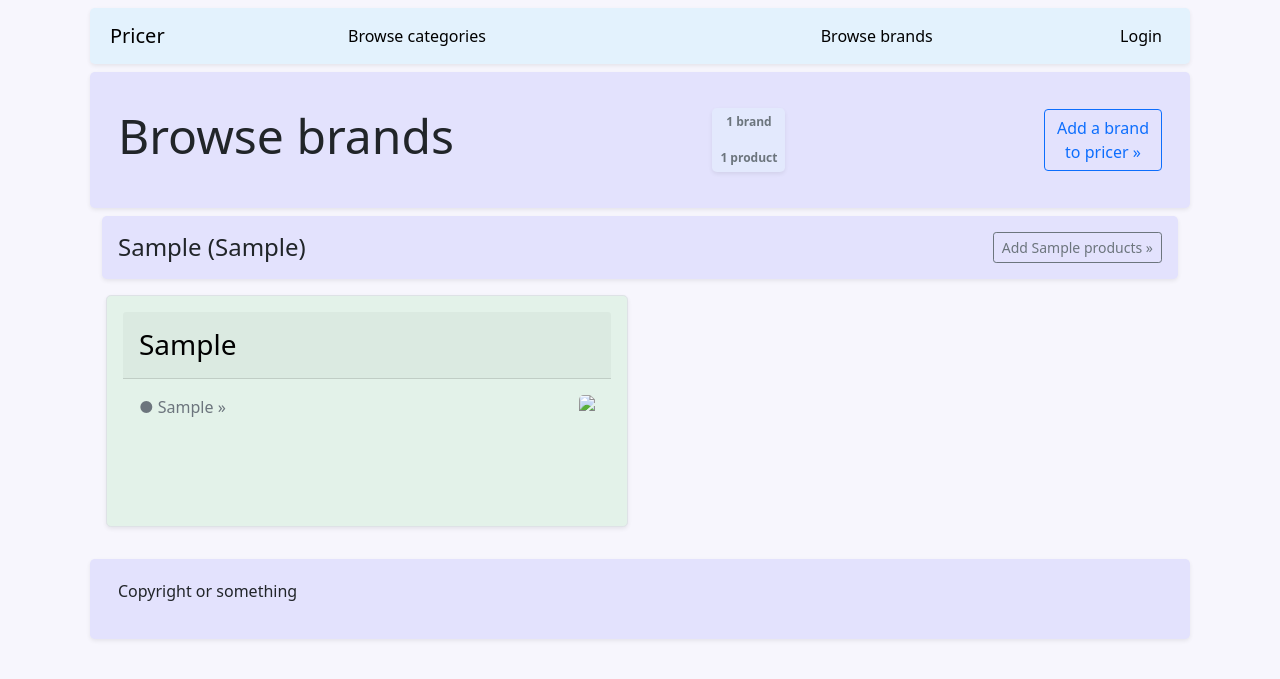
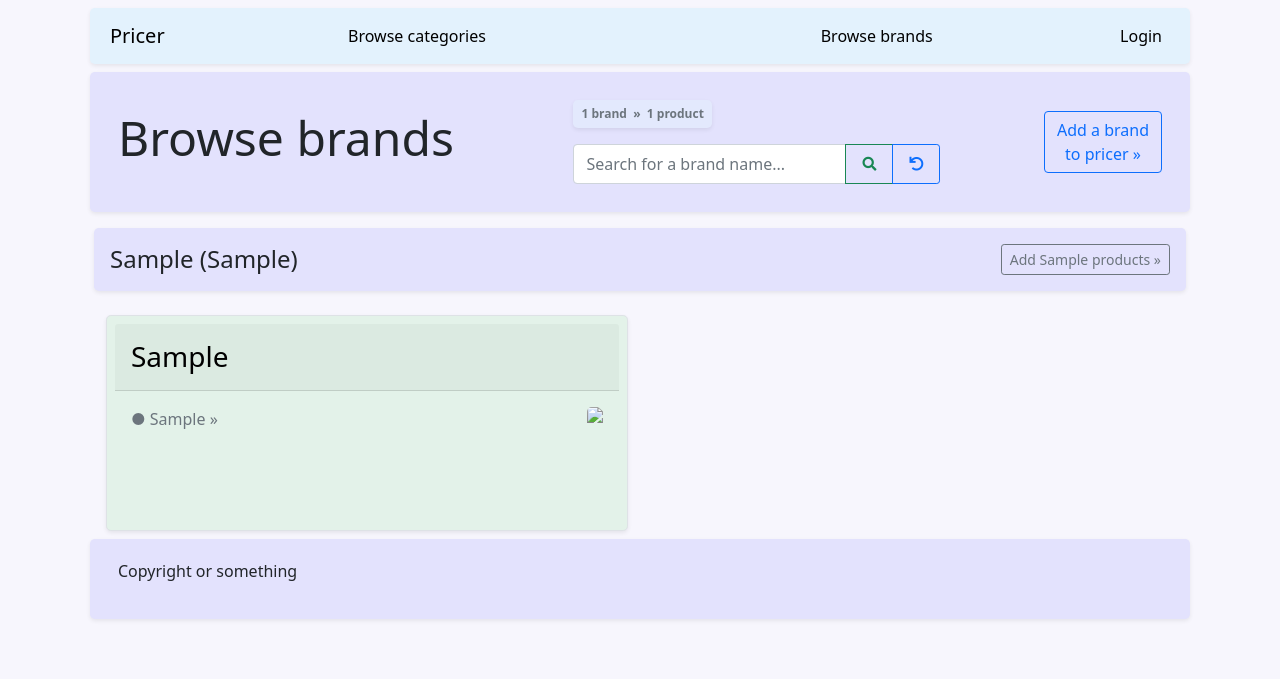
Before and after one commit to Inu-Oh/prcr, a Django app: page /brands in a window 1280 px wide. Shown: the top 679 px of the page. Run offline with Django 4.2, Linux system fonts and the light colour scheme; tables that the repository leaves empty hold one stand-in row (values such as "Sample post"); some libraries are stand-ins or nearby versions.

Commit message:
added brand search to brand list view

```diff
--- a/cap/prcr/templates/prcr/brand_list.html
+++ b/cap/prcr/templates/prcr/brand_list.html
@@ -4,34 +4,52 @@
 {% block page_header %}
 <h2 class="display-5 text-dark">
     Browse brands</h2>
-<p class="header-stat badge text-secondary mt-3 p-2 rounded-3 shadow-sm">
-    {% if brand_count != 1 %} {{ brand_count }} brands<br><br><br>
-    {% else %} {{ brand_count }} brand<br><br><br>{% endif %}
-    {% if product_count != 1 %} {{ product_count }} products</p>
-    {% else %} {{ product_count }} product</p>{% endif %}
+<div>
+    <p class="header-stat badge text-secondary m-2 p-2 rounded-3 shadow-sm">
+        {% if search %} Your search found {{ filtered_list|length }} categories {% else %}
+        {% if brand_list|length != 1 %} {{ brand_list|length }} brands &nbsp;&raquo;&nbsp;
+        {% else %} {{ brand_list|length }} brand &nbsp;&raquo;&nbsp; {% endif %}
+        {% if product_list|length != 1 %} {{ product_list|length }} products</p>
+        {% else %} {{ product_list|length }} product</p>{% endif %}{% endif %}
+    <!-- https://www.w3schools.com/howto/howto_css_search_button.asp -->
+    <form action="" method="get" class="m-2 input-group">
+        <input type="text" name="search" class="form-control" list="brandList"
+        {% if brand_list %}placeholder="Search for a brand name..."
+        {% else %}placeholder="Nothing to search"{% endif %}>
+        <datalist id="brandList">
+            {% if brand_list %}{% for brand in brand_list %}
+            <option value="{{ brand.brand }}"> {{ brand.brand }} </option>
+            {% endfor %}{% endif %}
+        </datalist>
+        <button type="submit" class="btn btn-sm btn-outline-success">
+            <i class="fa fa-search p-2"></i></button>
+        <a href="{% url 'prcr:main_list' %}" class="btn btn-sm btn-outline-primary">
+            <i class="fa fa-undo p-2"></i></a>
+    </form>
+</div>
 <a class="header-link btn btn-md btn-outline-primary" href="{% url 'prcr:brand_create' %}">
     Add a brand<br> to pricer &raquo;</a>
 {% endblock page_header %}
 
 
 {% block content %}
-{% if brand_list %}
-{% for brand in brand_list %}
-<section class="container-fluid mb-3">
-    <h4 class="heading p-3 m-2 bg-light rounded-3 shadow-sm text-dark d-flex justify-content-between align-items-center">
+{% if filtered_list %}
+{% for brand in filtered_list %}
+<section class="container-fluid mt-3">
+    <h4 class="heading p-3 mt-3 bg-light rounded-3 shadow-sm text-dark d-flex justify-content-between align-items-center">
         {{ brand }}
         <a href="{% url 'prcr:product_brand_create' brand.id %}"
             class="btn btn-sm btn-outline-secondary">
             Add {{ brand.brand }} products &raquo;</a>
     </h4>
 </section>
-<section class="container">
+<section class="container ">
     {% if product_list %}
     <div class="row m-0">
         {% for product in product_list %}
         {% if product.brand.id == brand.id %}
         <a href="{% url 'prcr:product_detail' product.id %}" class="link-style col-md-6">
-            <div class="cards card p-3 row g-0 border rounded-3 overflow-hidden mb-4 shadow-sm h-md-250 position-relative">
+            <div class="cards card p-2 mt-3 row g-0 border rounded-3 overflow-hidden shadow-sm h-md-250 position-relative">
                 <div class="row g-0 card-header flex-md-row">
                     <h5 class="link-style fs-3 text-dark pt-2">
                     {{ product.product }}</h5>
@@ -55,11 +73,17 @@
     {% endif %}
 </section>
 {% endfor %}
-{% else %}
-<section class="section no-content p-1 m-3 bg-light rounded-3">
-    <div class="container-fluid">
-        <p class="p-3 m-2 text-danger">There are no brands yet in Pricer<br>
-            Add categories, subcategories and brands before creating a product</p>
+{% elif brand_list|length == 0%}
+<section class="section no-content p-3 m-3 bg-light rounded-3">
+    <div class="text-danger p-3 m-3">
+        <p class="fs-4">There are no categories yet in Pricer.<br>
+            Add categories, subcategories and brands before creating a product.</p>
+    </div>
+</section>
+{% elif filtered_list|length == 0%}
+<section class="section no-content p-3 m-3 bg-light rounded-3">
+    <div class="text-danger p-3 m-3">
+        <p class="fs-4">There are no results for your search.</p>
     </div>
 </section>
 {% endif %}
--- a/cap/prcr/views.py
+++ b/cap/prcr/views.py
@@ -40,6 +40,7 @@ class CategoryListView(ListView):
             'filtered_list': filtered_list,
             'subcategory_list': subcategory_list,
             'product_list': product_list,
+            'search': strval,
             }
         return render(request, self.template_name, context)
 
@@ -99,16 +100,23 @@ class BrandListView(ListView):
 
     def get(self, request):
         brand_list = Brand.objects.all().order_by('brand')
-        brand_count = brand_list.count()
         product_list = Product.objects.all().order_by('product')
-        product_count = product_list.count()
         feature_list = Feature.objects.all()
+
+        # Search
+        strval = request.GET.get("search", False)
+        if strval:
+            query = Q(brand__icontains=strval)
+            filtered_list = brand_list.filter(query).select_related().distinct()
+        else:
+            filtered_list = brand_list
+
         context = {
             'brand_list': brand_list,
+            'filtered_list': filtered_list,
             'product_list': product_list,
-            'brand_count': brand_count,
-            'product_count': product_count,
             'feature_list': feature_list,
+            'search': strval,
             }
         return render(request, self.template_name, context)
 
```
Also changed, not shown: cap/prcr/templates/prcr/main_list.html (+12 -5 lines).
